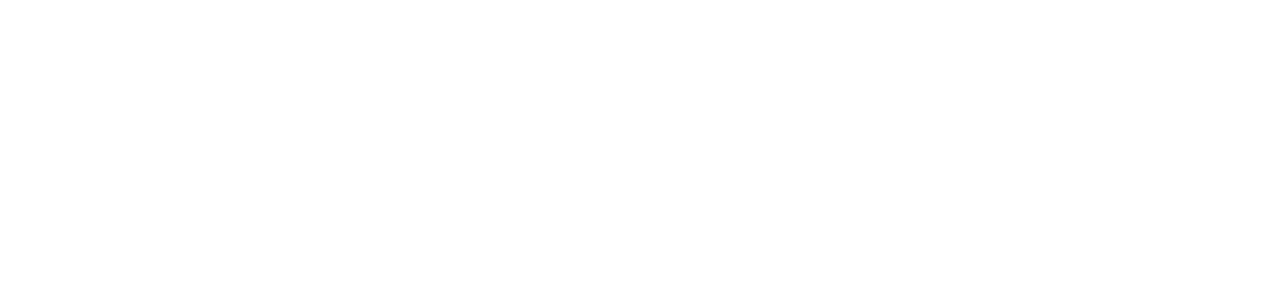
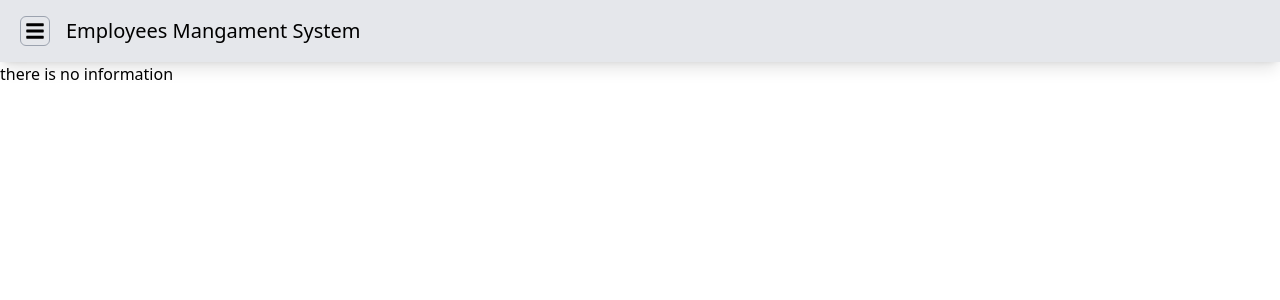
Before and after one commit to Bouaabdellah/Employees-Management-System, a React (Create React App) app in the folder frontend/: page /profile in a window 1280 px wide. Before the commit this address had no page. Shown: the top 300 px of the page. Built offline with nearby package versions, Linux system fonts and the light colour scheme.

Commit message:
get the profile of employee also modify the dashboard and sidebar to be visible on all the component unless the login, also modify container

```diff
--- a/frontend/src/App.tsx
+++ b/frontend/src/App.tsx
@@ -1,18 +1,39 @@
 import { Route,Routes,BrowserRouter as Router, Navigate } from "react-router-dom";
 import Login from "./components/login";
 import Home from "./components/home";
+import Profile from "./components/profile";
+import { useLocation } from 'react-router-dom';
+import Dashboard from "./components/dashboard";
+import Sidebar from "./components/sidebar";
+
+function LocationWrapper() {
+  const location = useLocation();
+
+  return (
+    <>
+      {location.pathname !== '/login' &&
+      <div>
+      <Dashboard/>
+      <Sidebar/>
+       </div>
+      }
+      <Routes>
+        <Route path="/" element={<Navigate to="/login" replace />} />
+        <Route path="/home" element={<Home />} />
+        <Route path="/login" element={<Login />} />
+        <Route path="/profile" element={<Profile />} />
+      </Routes>
+    </>
+  );
+}
 
 function App() {
   return (
-    <div className="App">
-      <Router>
-        <Routes>
-          <Route path="/" element={<Navigate to="/login" replace/>}/>
-          <Route path="/home" element={<Home/>}/>
-          <Route path="/login" element={<Login/>}/>
-        </Routes>
-      </Router>
-    </div>
+    <Router>
+      <div className="App">
+        <LocationWrapper />
+      </div>
+    </Router>
   );
 }
 
--- a/frontend/src/components/container.tsx
+++ b/frontend/src/components/container.tsx
@@ -2,7 +2,7 @@
 
 const Container = ({ children } : {children : React.ReactNode}) => {
     return (
-        <div className="mx-auto md:w-[750px] lg:w-[970px] xl:w-[1170px] px-[15px]">
+        <div className="mx-auto px-[15px] lg:px-[20px]">
             {children}
         </div>
     )
--- a/frontend/src/components/dashboard.tsx
+++ b/frontend/src/components/dashboard.tsx
@@ -6,16 +6,17 @@
 
 function Dashboard() {
   const dispatch = useDispatch();
-  const username = useSelector((state : rootState) => state.userInformation.username);
+  //const username = useSelector((state : rootState) => state.userInformation.username);
   return (
-    <div className="bg-gray-200">
+    <div className="bg-gray-200 shadow-lg">
     <Container>
     <div className="flex gap-4 items-center py-4">
-    <div className='w-fit cursor-pointer text-xl' onClick={() => dispatch(setSidebar())}>
+    <div className='w-fit cursor-pointer text-xl p-1 border border-solid border-gray-400 rounded-md'
+    onClick={() => dispatch(setSidebar())}>
     <FaBars/>
     </div>
     <div className="capitalize text-xl">
-    {username}
+    employees mangament system
     </div>
     </div>
     </Container>
--- a/frontend/src/components/home.tsx
+++ b/frontend/src/components/home.tsx
@@ -5,8 +5,7 @@
 function Home() {
   return (
     <div>
-      <Dashboard/>
-      <Sidebar/>
+      home
     </div>
   )
 }
--- /dev/null
+++ b/frontend/src/components/profile.tsx
@@ -0,0 +1,36 @@
+import axios from "axios";
+import { useSelector } from "react-redux";
+import rootState from "../interfaces/rootState";
+import { useEffect, useState } from "react";
+import employee from "../interfaces/employee";
+
+function Profile() {
+  const id = useSelector((state : rootState) => state.userInformation.id);
+  const [userInfo,setUserInfo] = useState<employee | null>(null);
+  useEffect(() => {
+    const fetchData = async () => {
+        const port = process.env.REACT_APP_server_port;
+        try {
+          const response = await axios.get(`http://localhost:${port}/employees/get_employee`,{
+            params : {
+                id : id
+            }}
+          ).then((res) => {
+            return res.data;
+          });
+          const employee = await response.employees[0];
+          setUserInfo(employee);
+        } catch (error) {
+           console.log(error);
+        }
+    }
+    fetchData();
+  },[]);
+  return (
+    <div>
+    {!userInfo ? 'there is no information' : userInfo.id}
+    </div>
+  )
+}
+
+export default Profile;
--- a/frontend/src/components/sidebar.tsx
+++ b/frontend/src/components/sidebar.tsx
@@ -18,9 +18,8 @@
   const [adminRoleID,setadminRole] = useState(0) ;
   useEffect(() => {
     const getRole = async () => {
-        let role;
         try {
-        role = await axios.get(`http://localhost:${port}/roleID`,
+        await axios.get(`http://localhost:${port}/roleID`,
         {params : {
            role_name : "admin"
         }})
@@ -30,7 +29,6 @@
       } catch (error) {
         console.log(error);
       }
-      return role;
       };
     getRole();
   },[]);
@@ -40,27 +38,28 @@
   return (
     <div>
     <div className={`absolute top-0 ${displaySidebar ? 'left-0' : '-left-full'} duration-300
-    w-full h-full z-10 bg-gray-50`}>
+    w-full h-full z-10 bg-gray-400 opacity-10`}>
     </div>
-    <div className={`bg-custom-gradient text-white h-full w-full md:w-1/4 p-4 md:rounded-r-xl
+    <div className={`bg-custom-gradient text-white h-full w-full md:w-1/4 py-4 md:rounded-r-xl
       fixed z-20 top-0 ${displaySidebar ? 'left-0' : '-left-full'} duration-300`}>
-      <div className='flex justify-between items-center text-xl font-semibold mb-6'>
+      <div className='flex justify-between items-center text-xl font-semibold mb-6 px-4'>
         <div>
           Sidebar
         </div>
-        <div className='cursor-pointer' onClick={() => dispatch(setSidebar())}>
+        <div className='cursor-pointer p-1 duration-300 rounded-md hover:bg-[#494949]'
+        onClick={() => dispatch(setSidebar())}>
         <IoMdClose />
         </div>
       </div>
-      <ul className='flex flex-col gap-4'>
-        <li>
+      <ul className='flex flex-col'>
+        <li className="hover:bg-slate-600 py-2 px-4 rounded-md hover:text-green-300">
           <NavLink to="/home" className='flex items-center gap-2'>
           <IoHomeOutline />
           <span>Home</span>
           </NavLink>
         </li>
         {role_id === adminRoleID &&
-        <li>
+        <li className="hover:bg-slate-600 py-2 px-4 rounded-md hover:text-green-300">
           <NavLink to="/manage-employees" className='flex items-center gap-2'>
           <MdOutlineManageAccounts />
           <span>Manage Employees</span>
@@ -68,20 +67,20 @@
         </li>
         }
         {role_id === adminRoleID &&
-        <li>
+        <li className="hover:bg-slate-600 py-2 px-4 rounded-md hover:text-green-300">
           <NavLink to="/branches" className='flex items-center gap-2'>
           <FaCodeBranch />
           <span>Branches</span>
           </NavLink>
         </li>
         }
-        <li>
+        <li className="hover:bg-slate-600 py-2 px-4 rounded-md hover:text-green-300">
           <NavLink to="/profile" className='flex items-center gap-2'>
           <CgProfile />
           <span>Profile</span>
           </NavLink>
         </li>
-        <li>
+        <li className="hover:bg-slate-600 py-2 px-4 rounded-md hover:text-green-300">
           <NavLink to="/" className='flex items-center gap-2'>
           <MdLogout />
           <span>Logout</span>
--- /dev/null
+++ b/frontend/src/interfaces/employee.ts
@@ -0,0 +1,20 @@
+import { EnumType } from "typescript";
+import { Url } from "url";
+
+type gender = 'M' | 'F';
+interface employee{
+  id : number;
+  firstname : string;
+  lastname : string;
+  sex : gender;
+  birthday : Date;
+  start_day : Date;
+  email : string;
+  salary : number;
+  super_id : number;
+  branch_id : number;
+  role_id : number;
+  image_url : Url;
+}
+
+export default employee;
```
Also changed, not shown: 1 other file (tests, documents, lock files or other folders).
